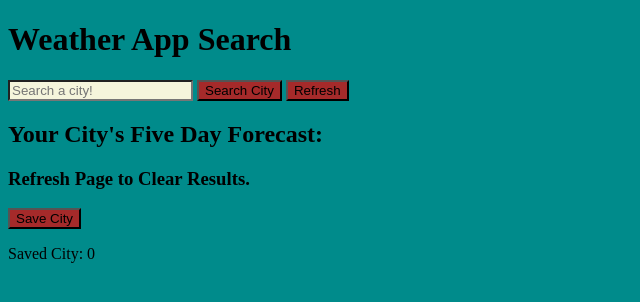
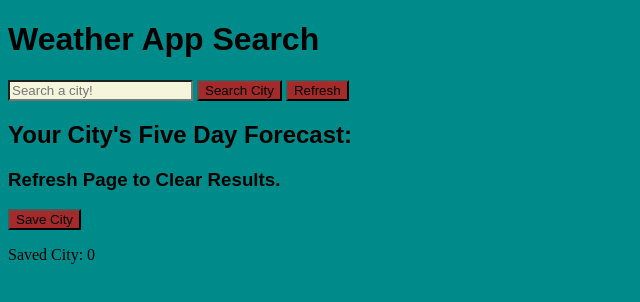
Before and after one commit to tcstl95/Weather-App, a plain HTML site: page index.html in a window 1280 px wide. Shown: the whole page, without its empty margins (0-640 px from the left). Drawn offline with Linux system fonts and the light colour scheme.

Commit message:
CSS styling to h1,h2,h3

```diff
--- a/assets/style.css
+++ b/assets/style.css
@@ -14,8 +14,8 @@
 input{
     background-color: beige;
 }
-h1{
-
+h1, h2, h3{
+font-family: sans-serif;
 }
 strong{
     background-color: beige;
```
